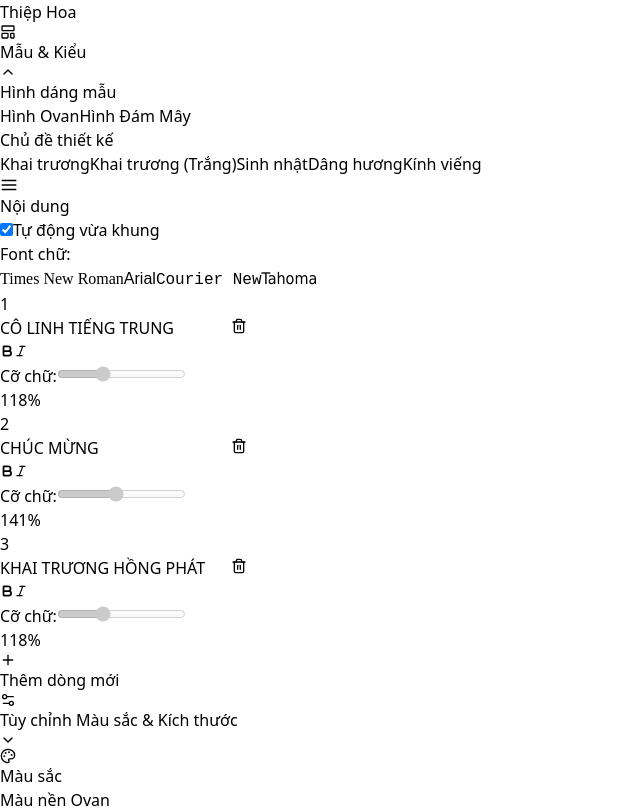
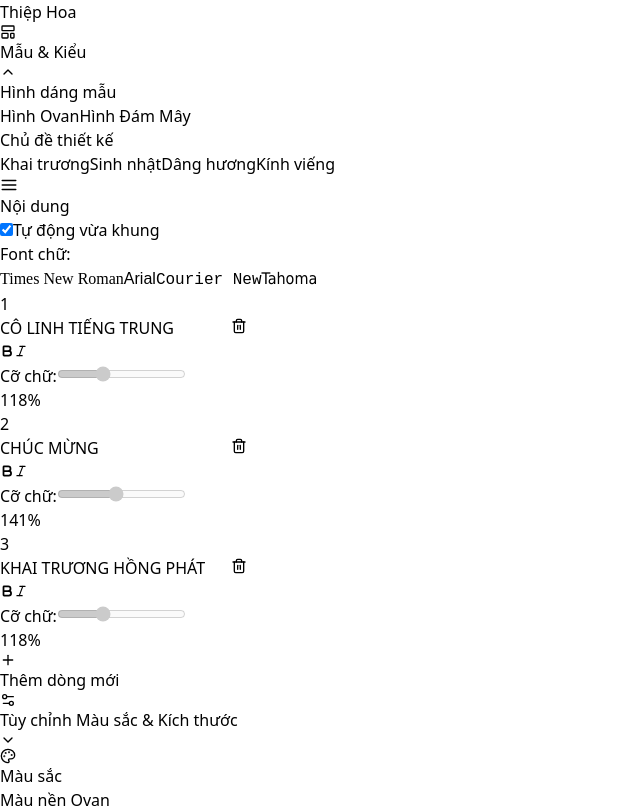
Before and after one commit to tvt253/thiep_hoa, a React (Vite) app: page / in a window 1280 px wide. Shown: the top 808 px of the page, without its empty margins (0-640 px from the left). Built offline with nearby package versions, Linux system fonts and the light colour scheme.

Commit message:
feat(themes): remove Khai truong (Trang) theme

```diff
--- a/src/App.jsx
+++ b/src/App.jsx
@@ -38,18 +38,6 @@ const THEMES = [
       { id: 1, text: 'CÔ LINH TIẾNG TRUNG', scale: 100 },
       { id: 2, text: 'CHÚC MỪNG', scale: 100 },
       { id: 3, text: 'KHAI TRƯƠNG HỒNG PHÁT', scale: 100 }
-    ]
-  },
-  {
-    id: 'khai_truong_trang',
-    name: 'Khai trương (Trắng)',
-    bgColor: '#FFFFFF',
-    textColor: '#FF0000',
-    border: { type: 'single', color: '#FF0000', padding: 4, width: 2 },
-    cloudColors: ['#FF0000', '#FFFFFF'],
-    lines: [
-      { id: 1, text: 'GIA ĐÌNH ANH THÔNG', scale: 100 },
-      { id: 2, text: 'CHÚC MỪNG KHAI TRƯƠNG', scale: 100, isItalic: true }
     ]
   },
   {
```
